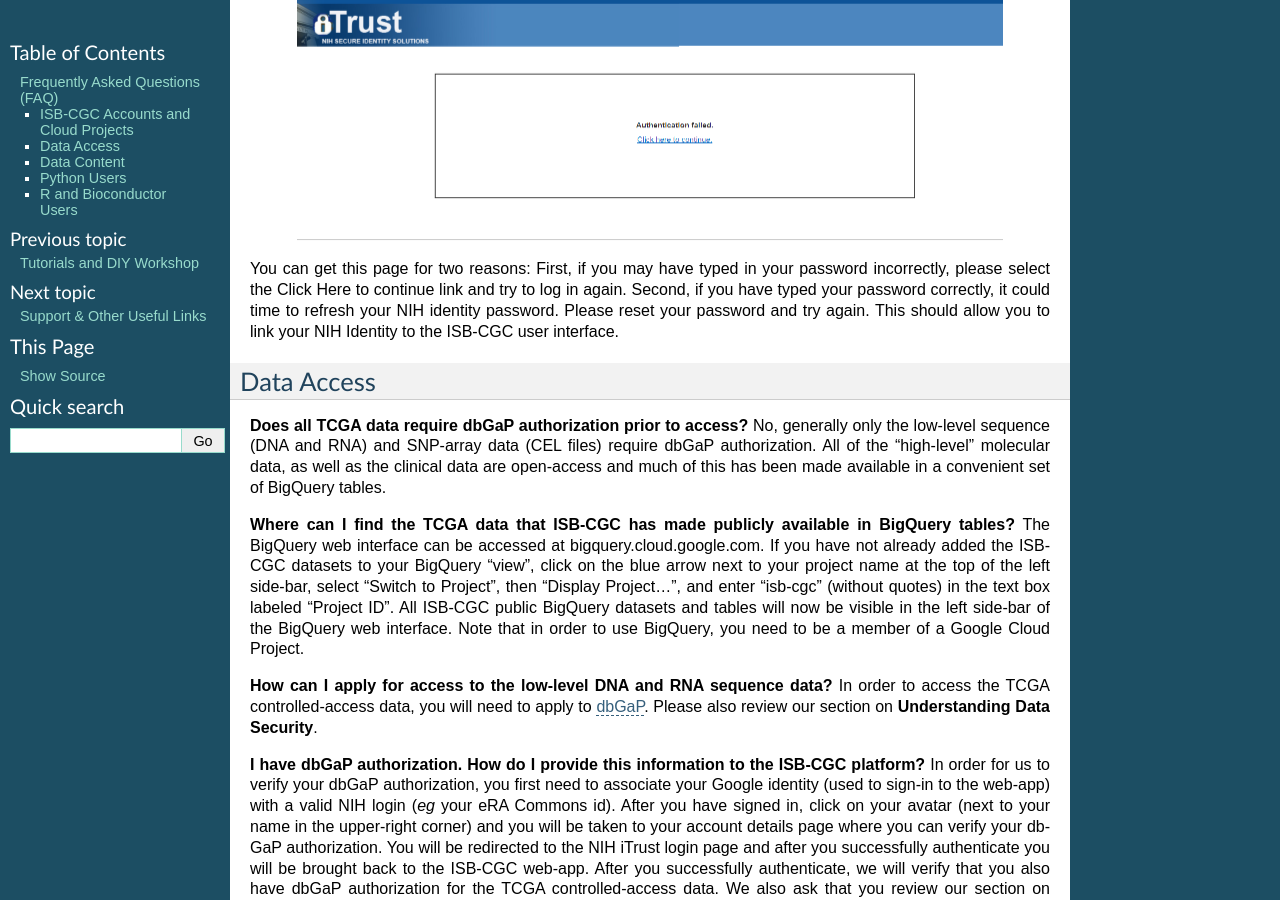
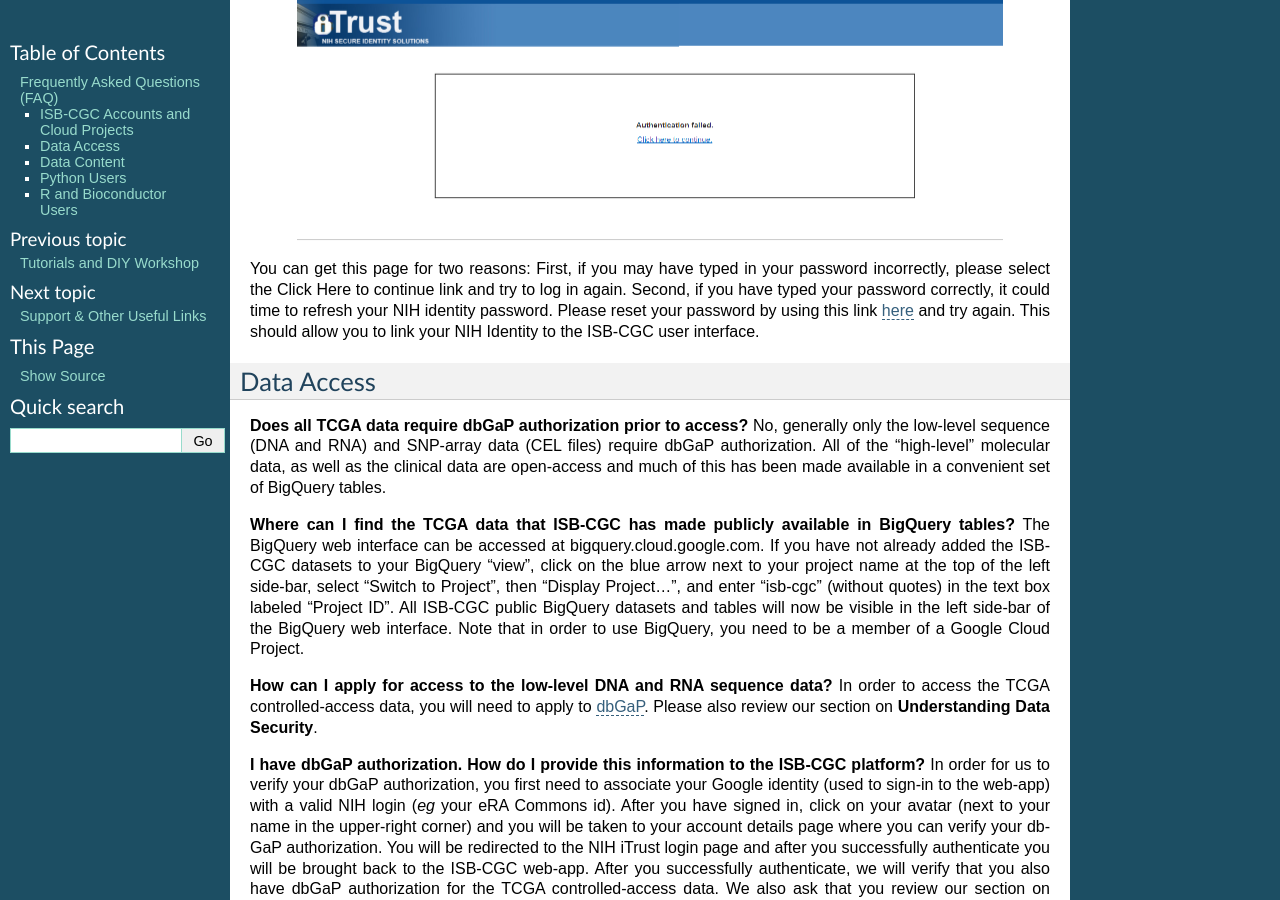
Before and after one commit to isb-cgc/readthedocs, a Sphinx documentation site: the page built from docs/source/sections/FAQ.rst, in a window 1280 px wide and 900 px high, scrolled down 1635 px. Built offline with Sphinx 7.4.7, drawn with Linux system fonts in a browser that asks for light colours; pages that are not in the unit, such as notebooks, are missing from menus.

Commit message:
added link to reset password

```diff
--- a/docs/source/sections/FAQ.rst
+++ b/docs/source/sections/FAQ.rst
@@ -70,7 +70,7 @@
    :scale: 50
    :align: center
 
-You can get this page for two reasons:  First, if you may have typed in your password incorrectly, please select the Click Here to continue link and try to log in again.  Second, if you have typed your password correctly, it could time to refresh your NIH identity password.  Please reset your password and try again.  This should allow you to link your NIH Identity to the ISB-CGC user interface.
+You can get this page for two reasons:  First, if you may have typed in your password incorrectly, please select the Click Here to continue link and try to log in again.  Second, if you have typed your password correctly, it could time to refresh your NIH identity password.  Please reset your password by using this link `here <https://public.era.nih.gov/commons>`_ and try again.  This should allow you to link your NIH Identity to the ISB-CGC user interface.
 
 Data Access
 ###########
```
